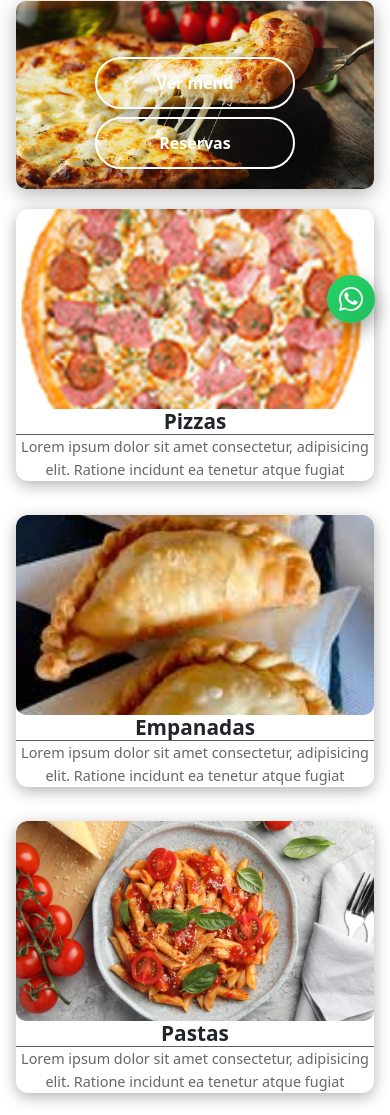
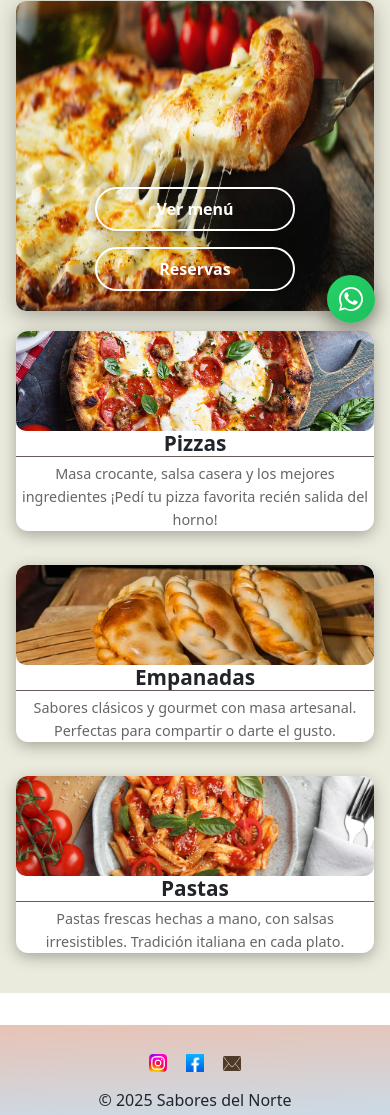
Before and after one commit to fer-nov/repositorio-de-proyecto, a plain HTML site: page index.html in a window 390 px wide. Shown: the part 506-1621 px from the top of the page. Drawn offline with nearby package versions, Linux system fonts and the light colour scheme; a web font is replaced by a local one.

Commit message:
Proyecto actualizado para entrega final

```diff
--- a/index.html
+++ b/index.html
@@ -3,7 +3,9 @@
 <head>
   <meta charset="UTF-8">
   <meta name="viewport" content="width=device-width, initial-scale=1.0">
-  <title>Sabores del Norte</title>
+  <meta name="description" content="Las mejores pizzas, empanadas y pastas artesanales. Ingredientes frescos y sabor casero.">
+  <meta name="keywords" content="pizzeria, restaurante, pizza artesanal, empanadas caseras, pastas frescas, comida casera">
+  <title>Sabores del Norte | Inicio</title>
   <!-- CSS -->
   <link rel="stylesheet" href="./css/main.css">
   <!-- FONTS -->
@@ -67,31 +69,31 @@
     <h2>"Donde la tradición se sirve en cada plato"</h2>
     <p>Descubrí nuestros platos tradicionales preparados con amor y productos locales.</p>
     <div class="container-imagen">
-      <img src="./assets/images/banner-main.jpg">
+      <img src="./assets/images/banner-main.jpg" alt="Imagen de una pizza en página principal">
       <a href="./pages/menu.html" class="btn-overlay">Ver menú</a>
       <a href="./pages/reservas.html" class="btn-overlay2">Reservas</a>
     </div>
     <!-- Cards -->
     <div class="cards-container">
       <div class="card-horizontal">
-        <a href="./pages/menu.html#pizzas"><img src="./assets/images/2.png" class="card-imagen"></a>
+        <a href="./pages/menu.html#pizzas"><img src="./assets/images/pizza-pepperoni.jpg" alt="imagen pizza con link a menú pizzas" class="card-imagen"></a>
         <div class="card-body">
           <h3 class="card-title">Pizzas</h3>
-          <p class="card-text">Lorem ipsum dolor sit amet consectetur, adipisicing elit. Ratione incidunt ea tenetur atque fugiat</p>
+            <p class="card-text">Masa crocante, salsa casera y los mejores ingredientes ¡Pedí tu pizza favorita recién salida del horno!</p>
         </div>
       </div>
       <div class="card-horizontal">
-        <a href="./pages/menu.html#empanadas"><img src="./assets/images/empanadas.jpg" class="card-imagen"></a>
+        <a href="./pages/menu.html#empanadas"><img src="./assets/images/empanadas-saltenas.jpg" alt="imagen empanadas con link a menú empanadas" class="card-imagen"></a>
         <div class="card-body">
           <h3 class="card-title">Empanadas</h3>
-          <p class="card-text">Lorem ipsum dolor sit amet consectetur, adipisicing elit. Ratione incidunt ea tenetur atque fugiat</p>
+          <p class="card-text">Sabores clásicos y gourmet con masa artesanal. Perfectas para compartir o darte el gusto.</p>
         </div>
       </div>
       <div class="card-horizontal">
-        <a href="./pages/menu.html#pastas"><img src="./assets/images/pasta.jpg" class="card-imagen"></a>
+        <a href="./pages/menu.html#pastas"><img src="./assets/images/pasta.jpg" alt="imagen pasta con link a menú pastas" class="card-imagen"></a>
         <div class="card-body">
           <h3 class="card-title">Pastas</h3>
-          <p class="card-text">Lorem ipsum dolor sit amet consectetur, adipisicing elit. Ratione incidunt ea tenetur atque fugiat</p>
+          <p class="card-text">Pastas frescas hechas a mano, con salsas irresistibles. Tradición italiana en cada plato.</p>
         </div>
       </div>
     </div>
--- a/scss/_contacto.scss
+++ b/scss/_contacto.scss
@@ -18,5 +18,6 @@
     grid-area: mapa;
     iframe {
         border-radius: 10px;
+        box-shadow: 0 4px 15px rgba(0, 0, 0, 0.3);
     }
 }
--- a/scss/_contenido-principal.scss
+++ b/scss/_contenido-principal.scss
@@ -1,10 +1,12 @@
 /* IMAGEN DE PÁGINA PRINCIPAL Y BOTONES*/
 main {
     padding: 1em;
+    background-color: #ebebddff;
 }
 .container-imagen {
     position: relative;
     width: 100%;
+    height:100%;
     max-width: 1200px;
     margin: 10px auto;
     overflow: hidden;
@@ -65,10 +67,11 @@ main {
     font-size: 1.4rem;
     color: #333;
     font-weight: bold;
+    border-bottom: 2px solid #cfa34f
 
 }
 .card-text {
-    margin: 0;
+    margin: 5px;
     color: #666;
     line-height: 1.6;
     font-size: 0.95rem;
--- a/scss/_footer.scss
+++ b/scss/_footer.scss
@@ -1,6 +1,7 @@
 /* FOOTER */
 footer {
-    background-color: #eee;
+    background: #c1e2f7;
+    background: linear-gradient(358deg,rgba(193, 226, 247, 1) 2%, rgba(232, 195, 181, 1) 100%);
     text-align: center;
     padding: 1em;
     margin-top: 2em;
--- a/scss/_mediaqueries.scss
+++ b/scss/_mediaqueries.scss
@@ -146,6 +146,11 @@
     .container-imagen {
     border-radius: 10px;
     margin: 20px 0;
+    height: 310px
+
+    }
+    .container-imagen img {
+        height:100%
     }
 
     /* Botones apilados verticalmente */
@@ -153,7 +158,7 @@
     .btn-overlay2 {
         left: 50%;
         transform: translateX(-50%);
-        padding: 12px 30px;
+        padding: 8px 20px;
         font-size: 1rem;
         width: 80%;
         max-width: 200px;
@@ -188,7 +193,7 @@
 
     .card-imagen {
         width: 100%;
-        height: 200px;
+        height: 100px;
     }
 
     .card-body {
--- a/scss/_mixins.scss
+++ b/scss/_mixins.scss
@@ -37,4 +37,5 @@
     min-height: 50vh;
     padding: 2rem 0;
     border-radius: 10px;
+    box-shadow: 0 4px 15px rgba(0, 0, 0, 0.5);
 }
--- a/scss/_nosotros.scss
+++ b/scss/_nosotros.scss
@@ -21,5 +21,6 @@
     width: 600px;
     img {
         border-radius: 15px;
+        width: 100%;
     }
 }
```
Also changed, not shown: pages/contacto.html (+2 -1 lines), pages/menu.html (+2 -0 lines), pages/nosotros.html (+3 -1 lines), pages/reservas.html (+2 -0 lines), pages/rrhh.html (+7 -5 lines), assets/images/empanadas-saltenas.jpg (added), assets/images/pizza-pepperoni.jpg (added), css/main.css, 1 other file.
